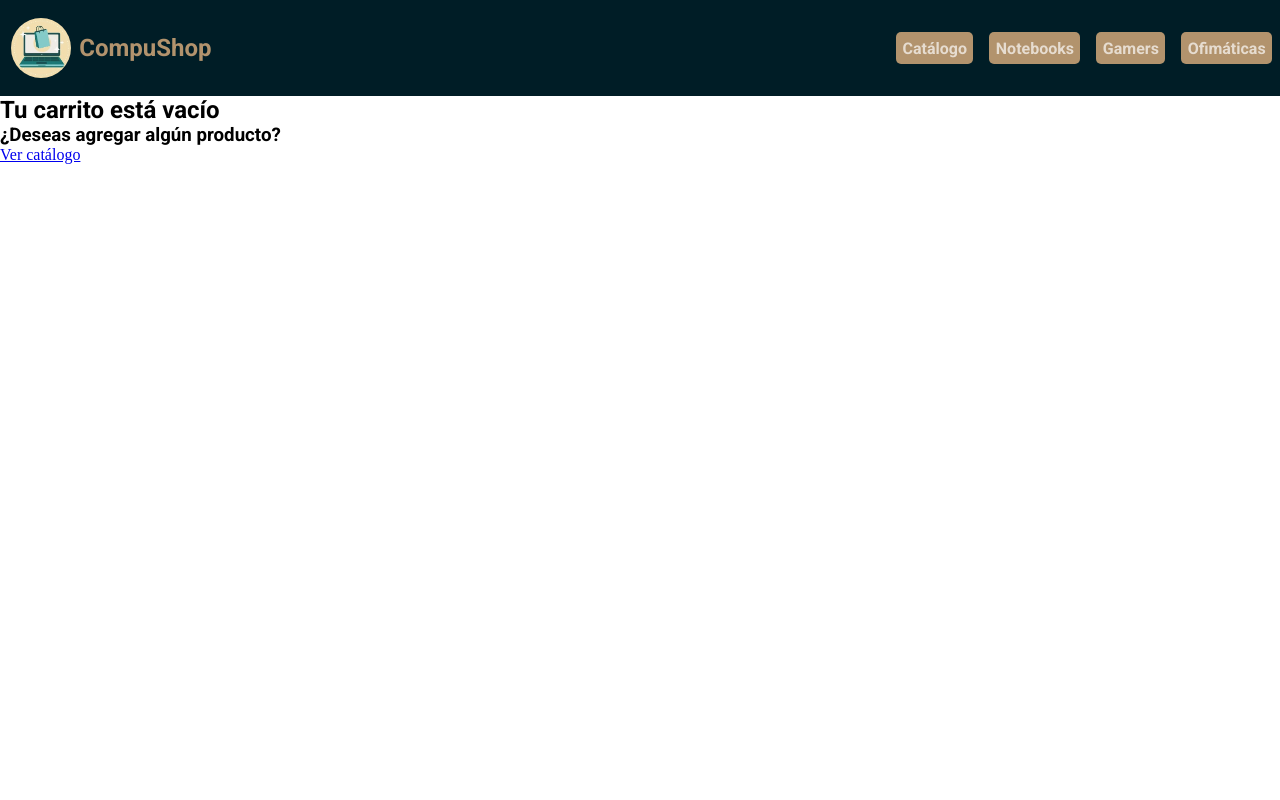
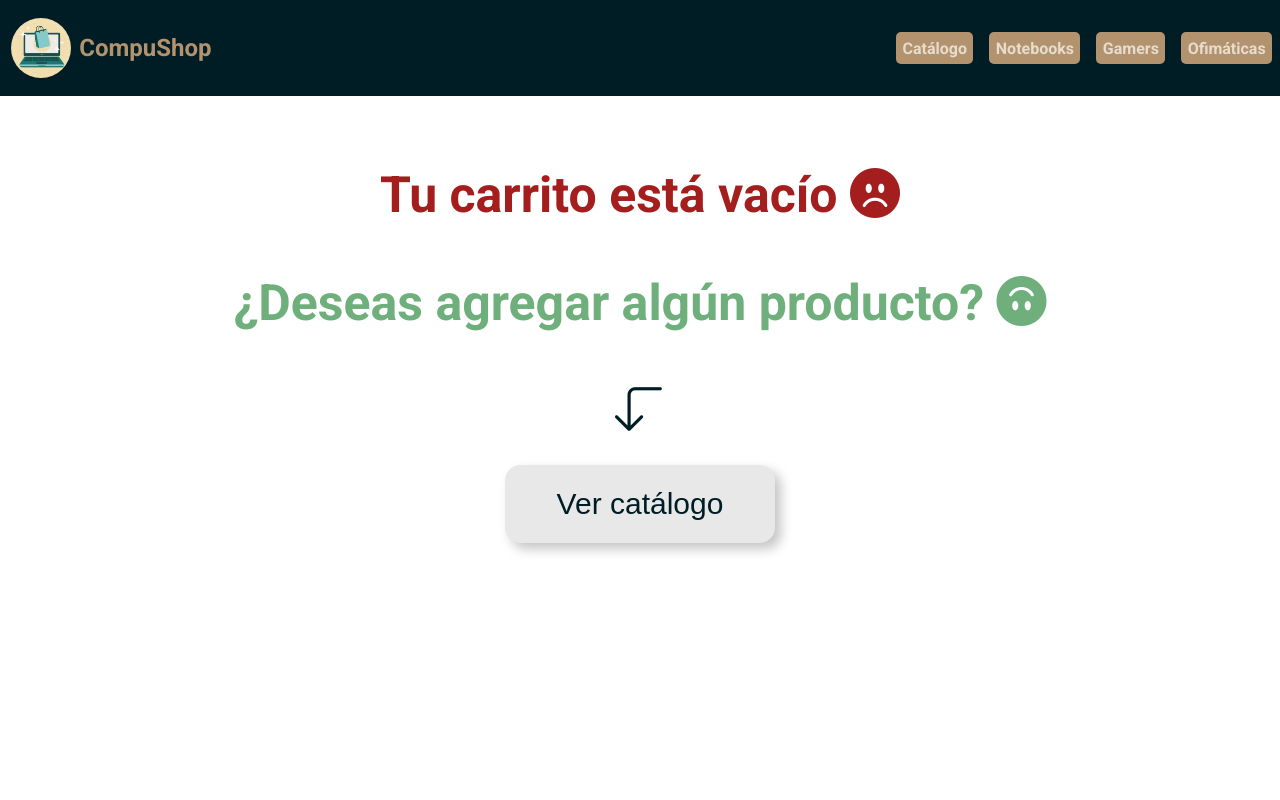
Before and after one commit to Scripts24/CompuShop, a React (Vite) app: page /cart in a window 1280 px wide. Shown: the top 800 px of the page. Built offline with nearby package versions, Linux system fonts and the light colour scheme; a small style sheet from the web is missing.

Commit message:
estilos en diversos componentes

```diff
--- a/src/Style.css
+++ b/src/Style.css
@@ -361,6 +361,100 @@ h6 {
   min-height: 100vh;
 }
 
+.cart-header {
+  display        : flex;
+  justify-content: space-around;
+}
+
+.cart-header h3 {
+  margin: 20px;
+}
+
+.cart-detalles {
+  display        : flex;
+  justify-content: space-around;
+  align-items    : center;
+  border         : 2px solid #001D26;
+  margin         : 10px;
+}
+
+.cart-detalles img {
+  width: 100px;
+}
+
+.cart-detalles i {
+  color    : #a51e1e;
+  font-size: 30px;
+}
+
+.cart-total {
+  text-align: center;
+  margin    : 10px;
+  padding   : 20px;
+  border    : 2px solid #001D26;
+}
+
+.cart-empty {
+  display        : flex;
+  justify-content: center;
+  align-items    : center;
+  flex-direction : column;
+}
+
+.cart-empty h2 {
+  margin-top   : 70px;
+  margin-bottom: 50px;
+  font-size    : 50px;
+  color        : #a51e1e;
+}
+
+.cart-empty h3 {
+  font-size    : 50px;
+  margin-bottom: 50px;
+  color        : #1d8333a4;
+}
+
+.cart-empty .buttons {
+  text-decoration: none;
+}
+
+.cart-empty .buttons button {
+  font-size: 30px;
+  color    : #001D26;
+}
+
+.cart-empty .flecha {
+  font-size: 50px;
+  color    : #001D26;
+}
+
+.buttons {
+  display        : flex;
+  justify-content: space-around;
+  margin-top     : 25px;
+}
+
+.buttons button {
+  color        : #090909;
+  padding      : 0.7em 1.7em;
+  font-size    : 18px;
+  border-radius: 0.5em;
+  background   : #e8e8e8;
+  border       : 1px solid #e8e8e8;
+  transition   : all .3s;
+  box-shadow   : 6px 6px 12px #c5c5c5,
+    -6px -6px 12px #ffffff;
+}
+
+.buttons button:hover {
+  border: 1px solid white;
+}
+
+.buttons button:active {
+  box-shadow: 4px 4px 12px #c5c5c5,
+    -4px -4px 12px #ffffff;
+}
+
 /*-- Checkout --*/
 
 .check {
@@ -413,15 +507,15 @@ h6 {
 }
 
 .input-helper {
-  color      : #a51e1e;
-  font-size  : 1rem;
-  margin-top : 4px;
+  color        : #a51e1e;
+  font-size    : 1rem;
+  margin-top   : 4px;
   margin-bottom: 6px;
-  margin-left: 1px;
-  visibility : hidden;
-  transform  : translateY(-.5rem);
-  transition : all 100ms linear;
-  z-index    : -1;
+  margin-left  : 1px;
+  visibility   : hidden;
+  transform    : translateY(-.5rem);
+  transition   : all 100ms linear;
+  z-index      : -1;
 }
 
 .input::after {
--- a/src/components/Cart.jsx
+++ b/src/components/Cart.jsx
@@ -6,63 +6,54 @@ import { Link } from 'react-router-dom';
 
 const Cart = () => {
     const cartContext = useContext(CartContext);
-    const {  cartList, totalBuy, removeItem, emptyCart} = cartContext;
+    const { cartList, totalBuy, removeItem, emptyCart } = cartContext;
 
     return (
         <>
             {cartList.length === 0
                 ?
                 <div className="cart">
-                    <div >
-                        <h2><strong>Tu carrito está vacío</strong></h2>
-                        <h3>¿Deseas agregar algún producto?</h3>
-                        <Link  to="/catalogue">
-                            Ver catálogo
+                    <div className="cart-empty">
+                        <h2>Tu carrito está vacío <i className="bi bi-emoji-frown-fill"></i></h2>
+                        <h3>¿Deseas agregar algún producto? <i className="bi bi-emoji-smile-upside-down-fill"></i></h3>
+                        <i className="bi bi-arrow-90deg-down flecha"></i>
+                        <Link to="/catalogue" className='buttons'>
+
+                         <button> Ver catálogo</button>
                         </Link>
                     </div>
                 </div>
                 :
                 <div className="cart">
-            <div>
-                <div></div>
-                <h5 >Producto:</h5>
-                <h5 >Precio:</h5>
-                <h5 >Cantidad:</h5>
-                <h5 >Total:</h5>
-                <div></div>
-            </div>
-            <hr></hr>
-            <div >
-                {cartList.map(prod =>
-                    <div  key={prod.id}>
-                        <div >
-                            <img src={prod.image} style={{width:150}}></img>
-                        </div>
-                        <div >
-                            <h5>{prod.title}</h5>
-                        </div>
-                        <div >
-                            <h5>${prod.price}</h5>
-                        </div>
-                        <div >
-                            <h5>{prod.quantity}</h5>
-                        </div>
-                        <div >
-                            <h5>${prod.quantity * prod.price}</h5>
+                    <div className='cart-header'>
+                        <h3>Producto</h3>
+                        <h3>Precio</h3>
+                        <h3>Cantidad</h3>
+                        <h3>Subtotal</h3>
+                        <h3 >Eliminar</h3>
                     </div>
                     <div>
-                            <button onClick={() => removeItem(prod.id)}>Eliminar</button>
+                        {cartList.map(prod =>
+                            <div key={prod.id} className='cart-detalles'>
+                                <div>
+                                    <img src={prod.image}></img>
+                                    <h4>{prod.title}</h4>
                                 </div>
-                        <hr></hr>
+                                <h4>${prod.price}</h4>
+                                <h4>{prod.quantity}</h4>
+                                <h4>${prod.quantity * prod.price}</h4>
+                                <i className="bi bi-trash3-fill" onClick={() => removeItem(prod.id)}></i>
                             </div>
                         )}
-                <h3><b>Precio Total:</b></h3>
-                <h4><b>${totalBuy()}</b></h4>
-                <div>
-                    <button onClick={emptyCart}>Vaciar Carrito</button>
+                        <h3 className='cart-total'>Precio Total: ${totalBuy()} </h3>
+                        <div className='buttons'>
+                            <Link to={"/catalogue"} >
+                                <button>Seguir comprando</button>
+                            </Link>
                             <Link to={"/checkout"}>
                                 <button>Procesar Compra</button>
                             </Link>
+                            <button onClick={emptyCart}>Vaciar Carrito</button>
                         </div>
                     </div>
                 </div>
--- a/src/components/CartWidget.jsx
+++ b/src/components/CartWidget.jsx
@@ -5,15 +5,14 @@ import { Link } from 'react-router-dom';
 
 const CartWidget = () => {
 
-    const cartContext = useContext(CartContext);
-    const { cartCounter } = cartContext;
+  const cartContext = useContext(CartContext);
+  const { cartCounter } = cartContext;
 
-    return (cartCounter() > 0) ?
-        <Link to={"/cart"} >
-          <div className='carrito'> <i className="bi bi-cart-check-fill" ></i>
-            <span  >
-            {cartCounter()} </span></div>
-        </Link> : "";
+  return (
+    cartCounter() > 0) ?
+    <Link to={"/cart"} className="carrito">
+      <i className="bi bi-cart-check-fill "><span>{cartCounter()}</span></i>
+    </Link> : "";
 
 };
 
--- a/src/components/Checkout.jsx
+++ b/src/components/Checkout.jsx
@@ -135,7 +135,7 @@ const Checkout = () => {
 								</div>
 								<div className="input-box">
 									<label className="input-label">Confirmar Email</label>
-									<input type="text" className="input" name="emailConfirm" placeholder="juanperez@ejemplo.com" defaultValue={formData.emailConfirm} required />
+									<input type="text" className="input" name="emailConfirm" defaultValue={formData.emailConfirm} required />
 									<span className="input-helper">Campo requerido</span>
 									<span className="input-helper">Formato incorrecto</span>
 								</div>
--- a/src/components/ItemDetail.jsx
+++ b/src/components/ItemDetail.jsx
@@ -58,7 +58,7 @@ const ItemDetail = ({ computer }) => {
                             ?
                             <ItemCount id={computer.id} initial={1} max={computer.stock} stock={computer.stock} onAdd={onAdd} />
                             :
-                            <div>
+                            <div  className="buttons">
                                 <NavLink to="/cart"><button >Ir al Carrito</button></NavLink>
 
                                 <NavLink to='/catalogue'><button> Volver  </button> </NavLink>
```
Lines whose indentation alone changed are shown as unchanged.
